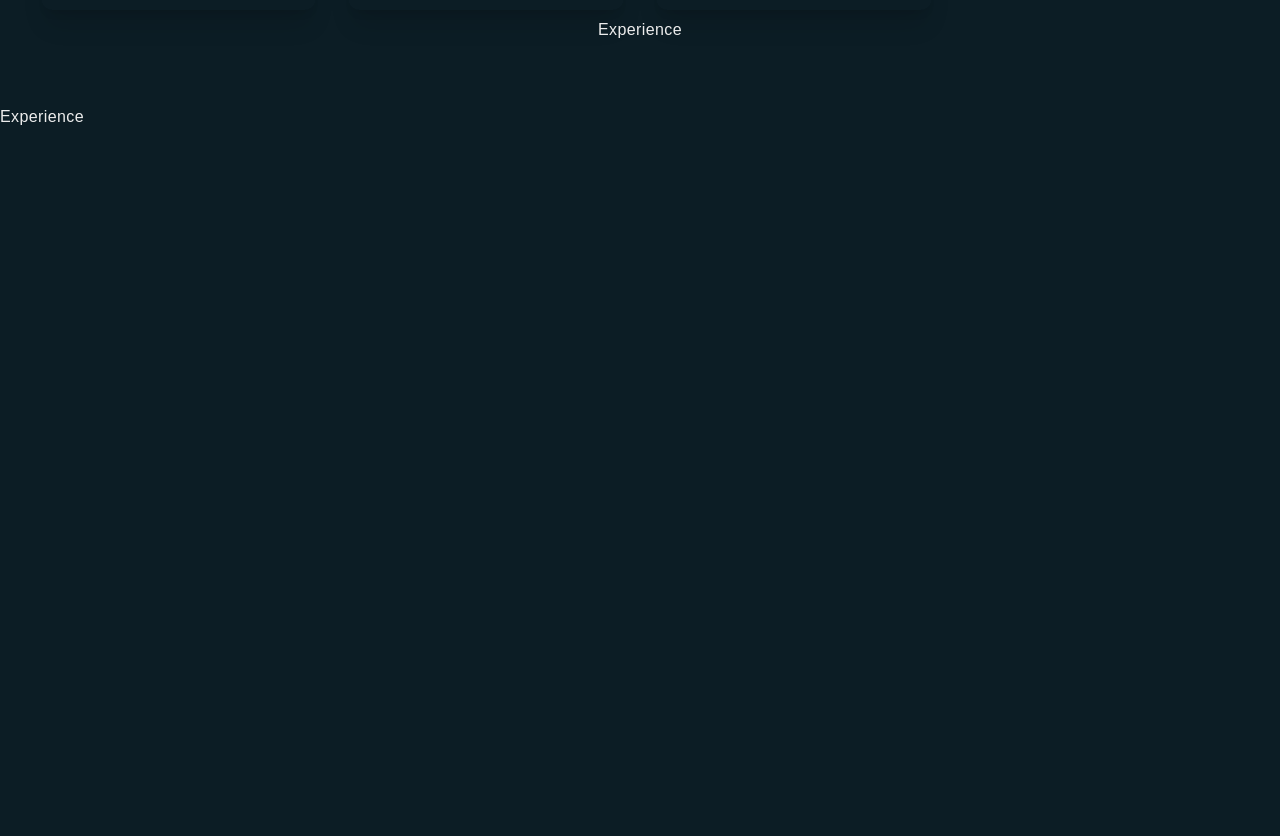
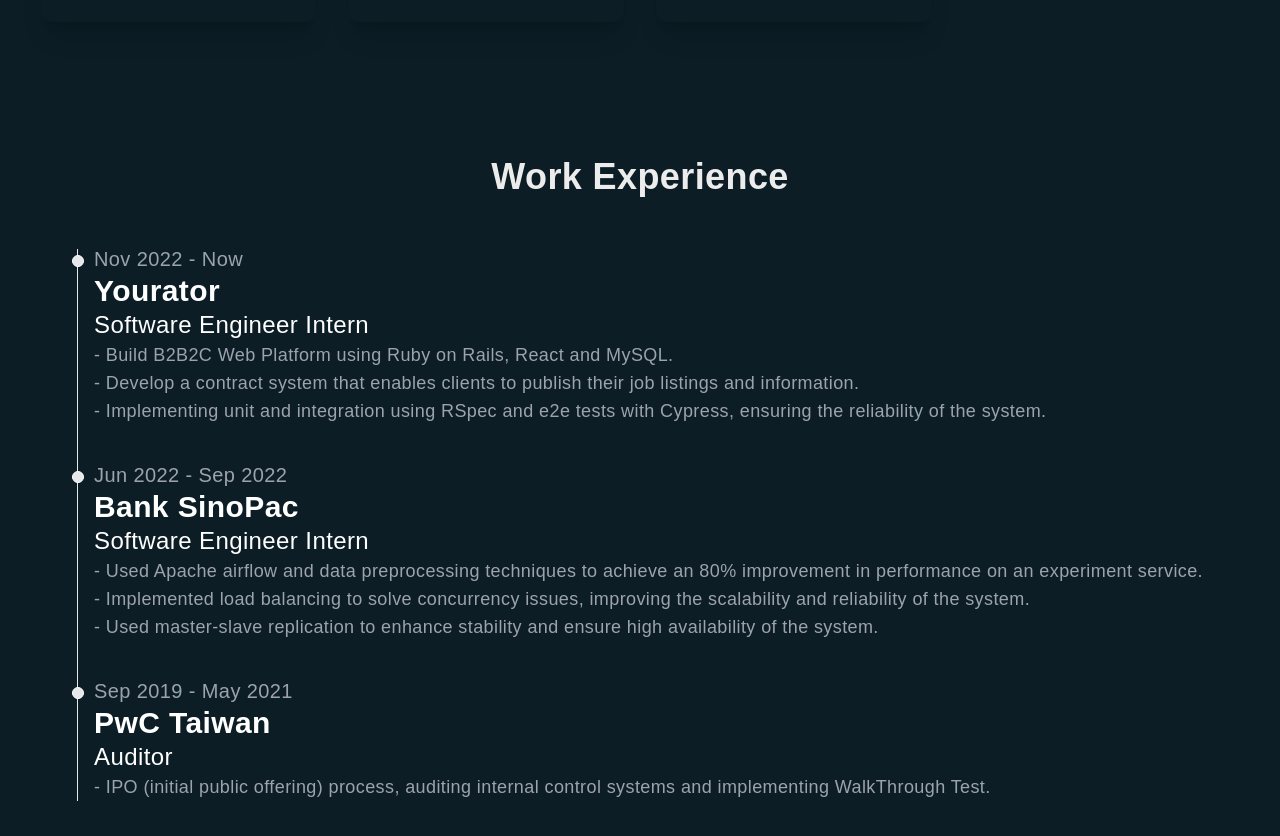
Before and after one commit to ChickenBenny/Personal-website, a Next.js app: page / in a window 1280 px wide. Shown: the part 1495-2331 px from the top of the page. Before the commit the page ends 1624 px from the top, so only its background shows below. Built offline with nearby package versions, Linux system fonts and the light colour scheme.

Commit message:
feat: experience section

```diff
--- a/components/About/index.jsx
+++ b/components/About/index.jsx
@@ -1,6 +1,5 @@
 import React from "react";
 import Skill from "../Skill";
-import Experience from "../Experience";
 
 const About = () => {
   return (
@@ -21,7 +20,6 @@
           <div className='border-b border-green-300 my-4 text-black' />
         </div>
         <Skill />
-        <Experience />
       </div>
     </div>
   );
--- a/components/Experience/index.jsx
+++ b/components/Experience/index.jsx
@@ -2,7 +2,68 @@
 
 const Experience = () => {
   return (
-    <div>Experience</div>
+    <div className="w-full h-screen flex">
+      <div className='max-w-screen-xl	w-full h-full mx-auto p-2 flex flex-col justify-center items-center'>
+        <h2 className='py-5 text-slate-400-'>
+          Work Experience
+        </h2>
+        <div className='py-8 mx-10'>
+          <ol class="relative border-l border-gray-200 dark:border-gray-700">
+            <li class="mb-10 ml-4">
+              <div class="absolute w-3 h-3 bg-gray-200 rounded-full mt-1.5 -left-1.5 border border-white dark:border-gray-900 dark:bg-gray-700"></div>
+              <time class="mb-1 text-xl font-normal leading-none text-gray-400 dark:text-gray-500">Nov 2022 - Now</time>
+              <p class="text-3xl font-semibold text-white">
+                Yourator
+              </p>
+              <p class="text-2xl font-normal text-white">
+                Software Engineer Intern
+              </p>
+              <p className='text-lg text-gray-400'>
+                - Build B2B2C Web Platform using Ruby on Rails, React and MySQL.
+              </p>
+              <p className='text-lg text-gray-400'>
+                - Develop a contract system that enables clients to publish their job listings and information.
+              </p>
+              <p className='text-lg text-gray-400'>
+                - Implementing unit and integration using RSpec and e2e tests with Cypress, ensuring the reliability of the system.
+              </p>
+            </li>
+            <li class="mb-10 ml-4">
+              <div class="absolute w-3 h-3 bg-gray-200 rounded-full mt-1.5 -left-1.5 border border-white dark:border-gray-900 dark:bg-gray-700"></div>
+              <time class="mb-1 text-xl font-normal leading-none text-gray-400 dark:text-gray-500">Jun 2022 - Sep 2022</time>
+              <p class="text-3xl font-semibold text-white">
+                Bank SinoPac
+              </p>
+              <p class="text-2xl font-normal text-white">
+                Software Engineer Intern
+              </p>
+              <p className='text-lg text-gray-400'>
+                - Used Apache airflow and data preprocessing techniques to achieve an 80% improvement in performance on an experiment service.
+              </p>
+              <p className='text-lg text-gray-400'>
+                - Implemented load balancing to solve concurrency issues, improving the scalability and reliability of the system.
+              </p>
+              <p className='text-lg text-gray-400'>
+                - Used master-slave replication to enhance stability and ensure high availability of the system.
+              </p>
+            </li>
+            <li class="mb-10 ml-4">
+              <div class="absolute w-3 h-3 bg-gray-200 rounded-full mt-1.5 -left-1.5 border border-white dark:border-gray-900 dark:bg-gray-700"></div>
+              <time class="mb-1 text-xl font-normal leading-none text-gray-400 dark:text-gray-500">Sep 2019 - May 2021</time>
+              <p class="text-3xl font-semibold text-white">
+                PwC Taiwan
+              </p>
+              <p class="text-2xl font-normal text-white">
+                Auditor
+              </p>
+              <p className='text-lg text-gray-400'>
+                - IPO (initial public offering) process, auditing internal control systems and implementing WalkThrough Test.
+              </p>
+            </li>
+          </ol>
+        </div>
+      </div>
+    </div>
   )
 }
 
--- a/components/Skill/index.jsx
+++ b/components/Skill/index.jsx
@@ -13,7 +13,7 @@
       <h2 className='text-slate-400-'>
         Web development
       </h2>
-      <div className='py-2 grid grid-cols-2 lg:grid-cols-4 gap-8'>
+      <div className='py-2 grid grid-cols-3 lg:grid-cols-4 gap-8'>
         <div className='p-4 shadow-xl rounded-xl hover:scale-105 ease-in duration-300'>
           <div className='grid grid-cols-2 gap-4 justify-center items-center'>
             <div className='m-auto'>
@@ -99,7 +99,7 @@
       <h2 className='pt-2 text-slate-400-'>
         Data Engineering
       </h2>
-      <div className='py-2 grid grid-cols-2 lg:grid-cols-4 gap-8'>
+      <div className='py-2 grid grid-cols-3 lg:grid-cols-4 gap-8'>
         <div className='p-4 shadow-xl rounded-xl hover:scale-105 ease-in duration-300'>
           <div className='grid grid-cols-2 gap-4 justify-center items-center'>
             <div className='m-auto'>
```
